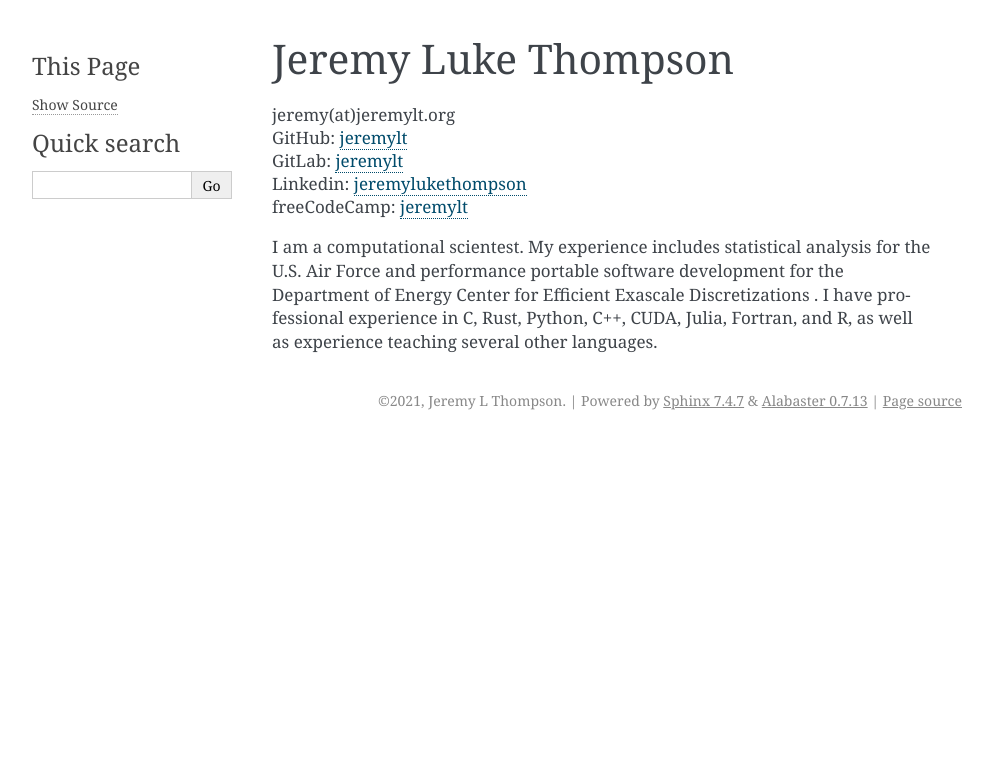
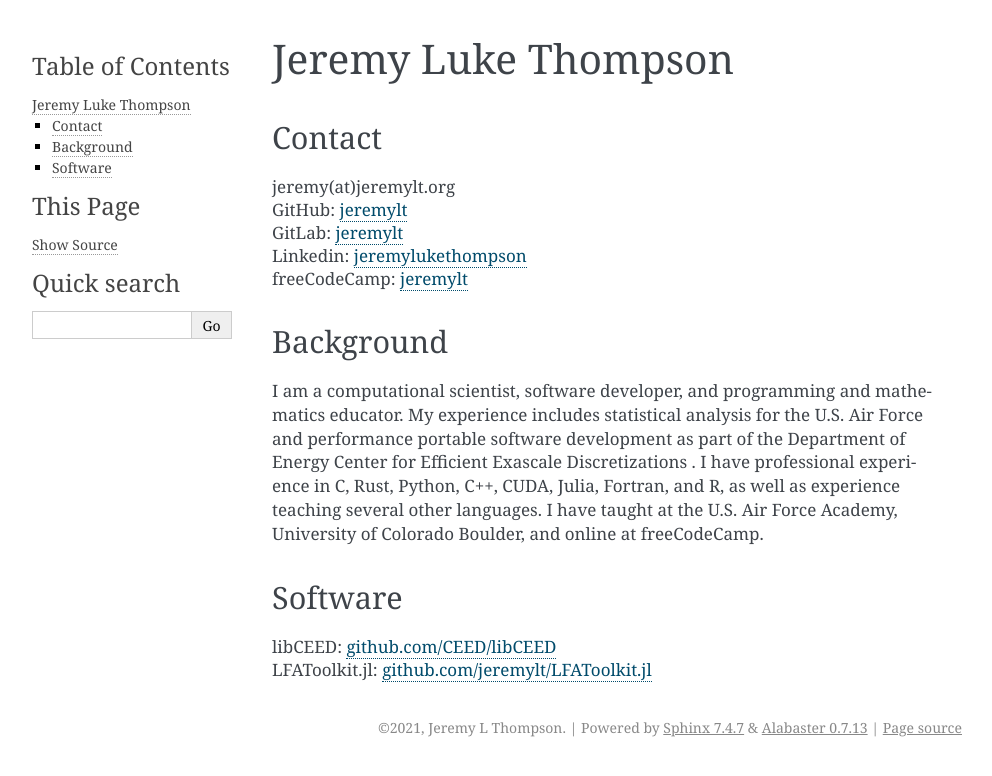
Before and after one commit to jeremylt/personal_website, a Sphinx documentation site: the page built from source/index.rst, in a window 1280 px wide. Shown: the top 776 px of the page, without its empty margins (148-1140 px from the left). Built offline with Sphinx 7.4.7, drawn with Linux system fonts in a browser that asks for light colours.

Commit message:
add software

```diff
--- a/source/index.rst
+++ b/source/index.rst
@@ -1,4 +1,8 @@
+====================================
 Jeremy Luke Thompson
+====================================
+
+Contact
 ====================================
 
 | jeremy(at)jeremylt.org
@@ -7,6 +11,15 @@ Jeremy Luke Thompson
 | Linkedin: `jeremylukethompson <https://www.linkedin.com/in/jeremylukethompson/>`_
 | freeCodeCamp: `jeremylt <https://forum.freecodecamp.org/u/jeremylt/summary>`_
 
-I am a computational scientest.
-My experience includes statistical analysis for the U.S. Air Force and performance portable software development for the Department of Energy Center for Efficient Exascale Discretizations .
+Background
+====================================
+
+I am a computational scientist, software developer, and programming and mathematics educator.
+My experience includes statistical analysis for the U.S. Air Force and performance portable software development as part of the Department of Energy Center for Efficient Exascale Discretizations .
 I have professional experience in C, Rust, Python, C++, CUDA, Julia, Fortran, and R, as well as experience teaching several other languages.
+I have taught at the U.S. Air Force Academy, University of Colorado Boulder, and online at freeCodeCamp.
+
+Software
+====================================
+| libCEED: `github.com/CEED/libCEED <https://www.github.com/CEED/libCEED>`_
+| LFAToolkit.jl: `github.com/jeremylt/LFAToolkit.jl <https://www.github.com/jeremylt/LFAToolkit.jl>`_
```
